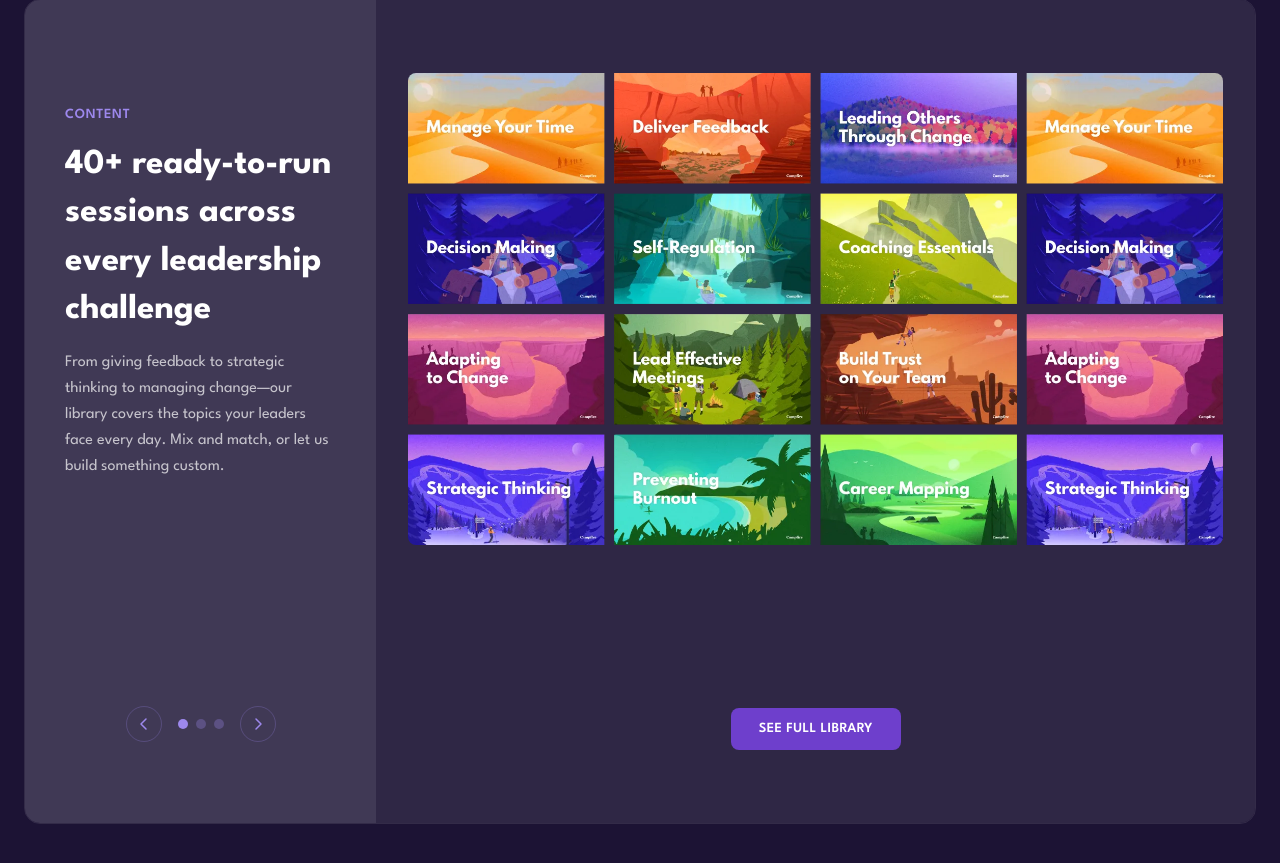
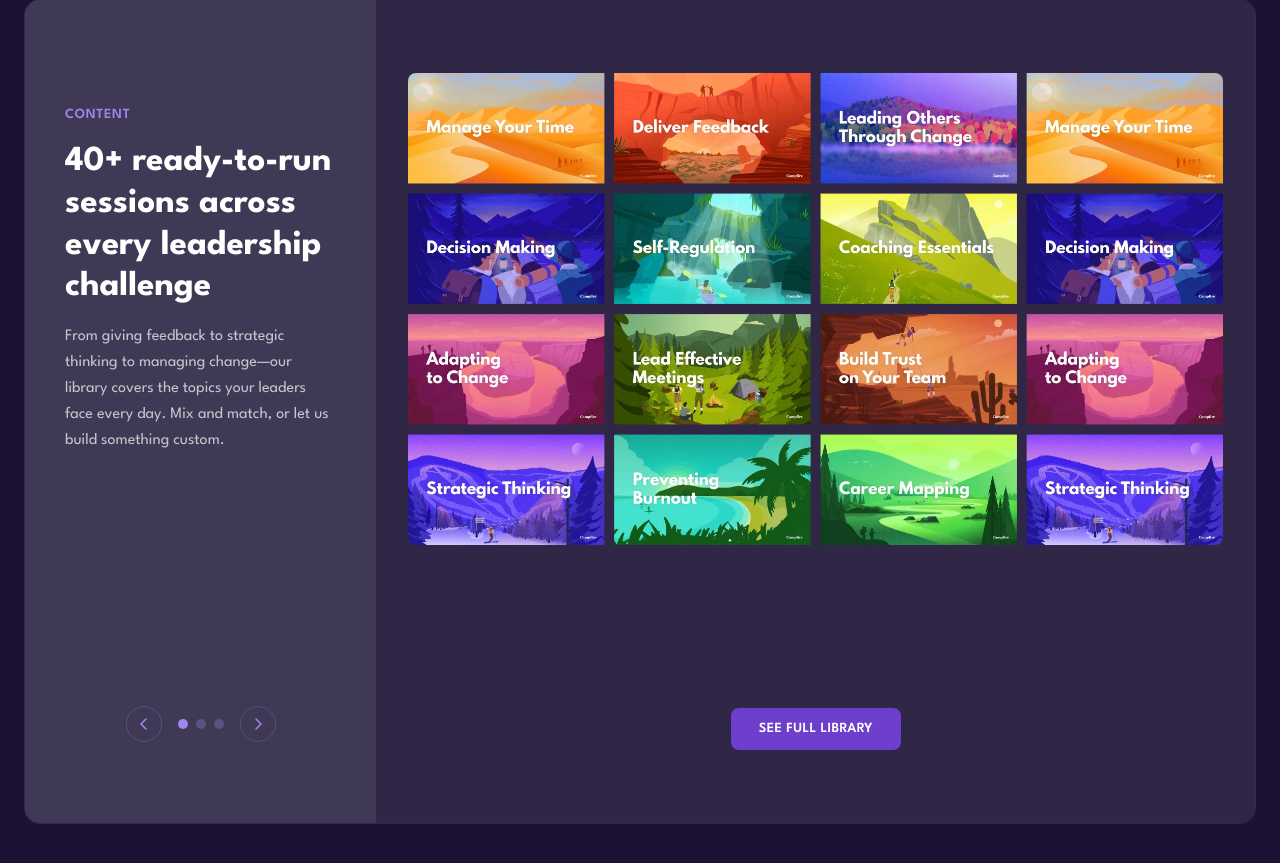
Before and after one commit to stevearntz/campfire-website, a Next.js app: page / in a window 1280 px wide. Shown: the part 2436-3299 px from the top of the page. Built offline with nearby package versions, Linux system fonts and the light colour scheme; no server answers.

Commit message:
Tighten heading line spacing on product showcase and content page
Co-Authored-By: Claude Opus 4.6 <noreply@anthropic.com>

```diff
--- a/app/components/ProductShowcase.tsx
+++ b/app/components/ProductShowcase.tsx
@@ -64,7 +64,7 @@ export default function ProductShowcase() {
                 <p className="text-sm font-semibold tracking-wider uppercase mb-4 mt-6" style={{ color: "#9D88ED" }}>
                   {s.label}
                 </p>
-                <h3 className="text-3xl md:text-[2.2rem] font-bold text-white leading-snug" style={{ maxWidth: "340px" }}>
+                <h3 className="text-3xl md:text-[2.2rem] font-bold text-white leading-[1.19]" style={{ maxWidth: "340px" }}>
                   {s.headline}
                 </h3>
                 <p className="mt-4 text-white/70 text-base leading-relaxed" style={{ maxWidth: "340px" }}>
--- a/app/content/page.tsx
+++ b/app/content/page.tsx
@@ -111,7 +111,7 @@ export default function ContentPage() {
           <div className="grid grid-cols-1 lg:grid-cols-[1fr_2fr] gap-12 items-center">
             {/* Left: heading + description */}
             <div>
-              <h2 className="text-4xl md:text-5xl font-bold text-gray-900 leading-tight">
+              <h2 className="text-4xl md:text-5xl font-bold text-gray-900 leading-[1.12]">
                 Our approach to<br />behavior change
               </h2>
               <p className="mt-5 text-lg text-gray-500 leading-relaxed max-w-md">
```
